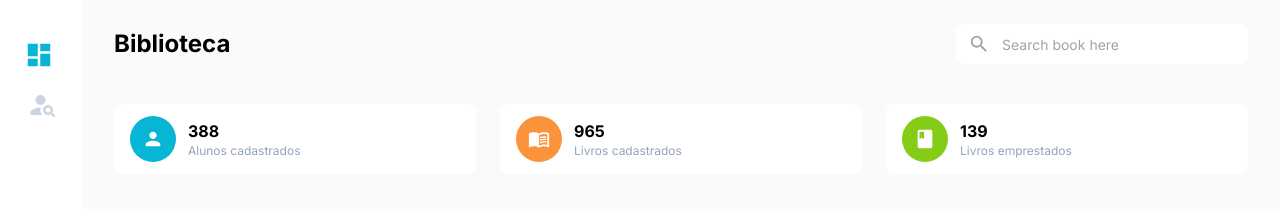
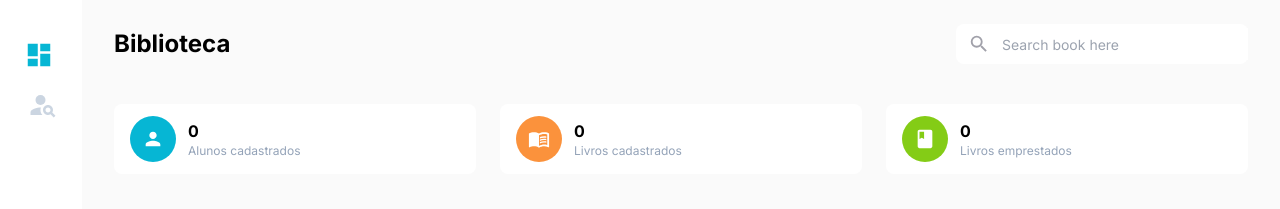
Before and after one commit to ValbertMartins/book_library_nextjs, a Next.js app: page / in a window 1280 px wide. Shown: the top 209 px of the page. Built offline with nearby package versions, Linux system fonts and the light colour scheme; no server answers; the database is empty.

Commit message:
feat: statistics counter fetching in server side, without revalidate

```diff
--- a/src/components/booksWrapper/index.tsx
+++ b/src/components/booksWrapper/index.tsx
@@ -20,7 +20,7 @@ const BooksWrapper = ({ bookList, setBookList }: Props) => {
   const [toast, toastContextHolder] = message.useMessage()
   const [formRef] = useForm()
 
-  async function handleSubmitForm(formInputFields: any) {
+  async function handleSubmitForm(formInputFields: Omit<Book, "id" | "cover">) {
     toast.open({
       content: "Cadastrando livro",
       type: "loading",
--- a/src/components/statistics/index.tsx
+++ b/src/components/statistics/index.tsx
@@ -1,6 +1,19 @@
+import { PrismaClient } from "@prisma/client"
+import { GetServerSideProps } from "next"
 import React from "react"
 import { MdMenuBook, MdPerson, MdBook } from "react-icons/md"
-const Statistics = () => {
+
+interface Props {
+  registeredStudentsCounter: number
+  registeredBooksCounter: number
+  booksBorrowedCounter: number
+}
+
+const Statistics = ({
+  registeredStudentsCounter,
+  registeredBooksCounter,
+  booksBorrowedCounter,
+}: Props) => {
   return (
     <section className="grid grid-cols-2 lg:grid-cols-3 my-10 gap-6 ">
       <div className="bg-white rounded-lg px-2 flex items-center py-3 cursor-pointer">
@@ -11,7 +24,7 @@ const Statistics = () => {
           />
         </div>
         <div className="mx-1">
-          <p className="font-bold">388</p>
+          <p className="font-bold">{registeredStudentsCounter}</p>
           <p className="text-xs text-slate-400">Alunos cadastrados</p>
         </div>
       </div>
@@ -24,7 +37,7 @@ const Statistics = () => {
           />
         </div>
         <div className="mx-1">
-          <p className="font-bold">965</p>
+          <p className="font-bold">{registeredBooksCounter}</p>
           <p className="text-xs text-slate-400">Livros cadastrados</p>
         </div>
       </div>
@@ -37,7 +50,7 @@ const Statistics = () => {
           />
         </div>
         <div className="mx-1">
-          <p className="font-bold">139</p>
+          <p className="font-bold">{booksBorrowedCounter}</p>
           <p className="text-xs text-slate-400">Livros emprestados</p>
         </div>
       </div>
--- a/src/pages/api/deleteStudent.ts
+++ b/src/pages/api/deleteStudent.ts
@@ -13,19 +13,40 @@ export default async function registerNewStudent(req: NextApiRequest, res: NextA
   try {
     const { id } = studentIdSchema.parse(req.body)
 
-    await prisma.student.delete({
+    const deleteStudentProgress = prisma.studentProgress.delete({
+      where: {
+        studentId: id,
+      },
+    })
+
+    const deleteStudentPersonalInfo = prisma.student.delete({
       where: {
         id,
       },
     })
 
+    const deleteStudentTransaction = await prisma.$transaction([
+      deleteStudentProgress,
+      deleteStudentPersonalInfo,
+    ])
+
     let studentListUpdated = await prisma.student.findMany({
       orderBy: {
         created_at: "desc",
       },
+
+      include: {
+        studentProgress: {
+          select: {
+            collected_books: true,
+            returned_books: true,
+          },
+        },
+      },
     })
+
     studentListUpdated = JSON.parse(JSON.stringify(studentListUpdated))
-    res.revalidate("/listStudents")
+    await res.revalidate("/listStudents")
     return res.status(200).json({ studentListUpdated })
   } catch (error) {
     return res.status(500).json({
--- a/src/pages/index.tsx
+++ b/src/pages/index.tsx
@@ -11,6 +11,9 @@ import { MdSearch } from "react-icons/md"
 interface Props {
   initialBookList: Book[]
   apiError?: ErrorApi
+  registeredStudentsCounter: number
+  registeredBooksCounter: number
+  booksBorrowedCounter: number
 }
 
 export const getStaticProps: GetStaticProps = async () => {
@@ -18,11 +21,20 @@ export const getStaticProps: GetStaticProps = async () => {
 
   try {
     let initialBookList = await prisma.book.findMany()
+    initialBookList = JSON.parse(JSON.stringify(initialBookList))
 
-    initialBookList = JSON.parse(JSON.stringify(initialBookList))
+    const [registeredBooksCounter, registeredStudentsCounter, booksBorrowedCounter] =
+      await Promise.all([
+        prisma.book.count(),
+        prisma.student.count(),
+        prisma.bookOnStudent.count(),
+      ])
     return {
       props: {
         initialBookList,
+        registeredStudentsCounter,
+        registeredBooksCounter,
+        booksBorrowedCounter,
       },
     }
   } catch (error) {
@@ -37,7 +49,13 @@ export const getStaticProps: GetStaticProps = async () => {
   }
 }
 
-export default function Home({ initialBookList, apiError }: Props) {
+export default function Home({
+  initialBookList,
+  apiError,
+  registeredStudentsCounter,
+  registeredBooksCounter,
+  booksBorrowedCounter,
+}: Props) {
   const [bookList, setBookList] = useState(initialBookList)
   return (
     <section className="bg-primary-color px-8 pt-6 flex-1 flex">
@@ -57,7 +75,11 @@ export default function Home({ initialBookList, apiError }: Props) {
             />
           </div>
         </header>
-        <Statistics />
+        <Statistics
+          registeredStudentsCounter={registeredStudentsCounter}
+          registeredBooksCounter={registeredBooksCounter}
+          booksBorrowedCounter={booksBorrowedCounter}
+        />
 
         {apiError ? (
           <ErrorMessage message="Falha ao carregar a lista de Livros" />
--- a/src/pages/listStudents/index.tsx
+++ b/src/pages/listStudents/index.tsx
@@ -50,7 +50,6 @@ interface Props {
 
 const ListStudents = ({ initialStudentList, apiError }: Props) => {
   const [studentList, setStudentList] = useState(initialStudentList)
-
   return (
     <section className="p-8 flex-1 ">
       <div className="bg-white p-4 rounded-xl">
--- a/src/utils/apiEndpoints.ts
+++ b/src/utils/apiEndpoints.ts
@@ -5,4 +5,11 @@ export const endpoints = {
   editStudent: {
     url: "/api/editStudent",
   },
+  deleteStudent: {
+    url: "/api/deleteStudent",
+  },
+
+  registerNewBook: {
+    url: "/api/registerNewBook",
+  },
 }
--- a/src/utils/handlerBook.ts
+++ b/src/utils/handlerBook.ts
@@ -1,8 +1,12 @@
 import axios from "axios"
 import { convertImageToBase64 } from "./convertImageToBase64"
 import { Book } from "@/interfaces"
+import { endpoints } from "./apiEndpoints"
 
-export async function registerNewBook(formInputFields: any, bookCover?: File | null) {
+export async function registerNewBook(
+  formInputFields: Omit<Book, "id" | "cover">,
+  bookCover?: File | null
+) {
   try {
     if (bookCover) {
       const bookCoverBase64 = await convertImageToBase64(bookCover)
@@ -17,7 +21,7 @@ export async function registerNewBook(formInputFields: any, bookCover?: File | n
       }
     } else {
       const { data } = await axios.post<{ bookListUpdated: Book[] }>(
-        "/api/registerNewBook",
+        endpoints.registerNewBook.url,
         formInputFields
       )
 
--- a/src/utils/handlerStudent.ts
+++ b/src/utils/handlerStudent.ts
@@ -1,4 +1,4 @@
-import { ErrorApi, Student } from "@/interfaces"
+import { Student } from "@/interfaces"
 import axios, { AxiosError } from "axios"
 import { Dispatch, SetStateAction } from "react"
 import { endpoints } from "./apiEndpoints"
@@ -76,6 +76,5 @@ export async function deleteStudent(studentId: string) {
       ok: false,
       studentListUpdated: null,
     }
-  } finally {
   }
 }
```
